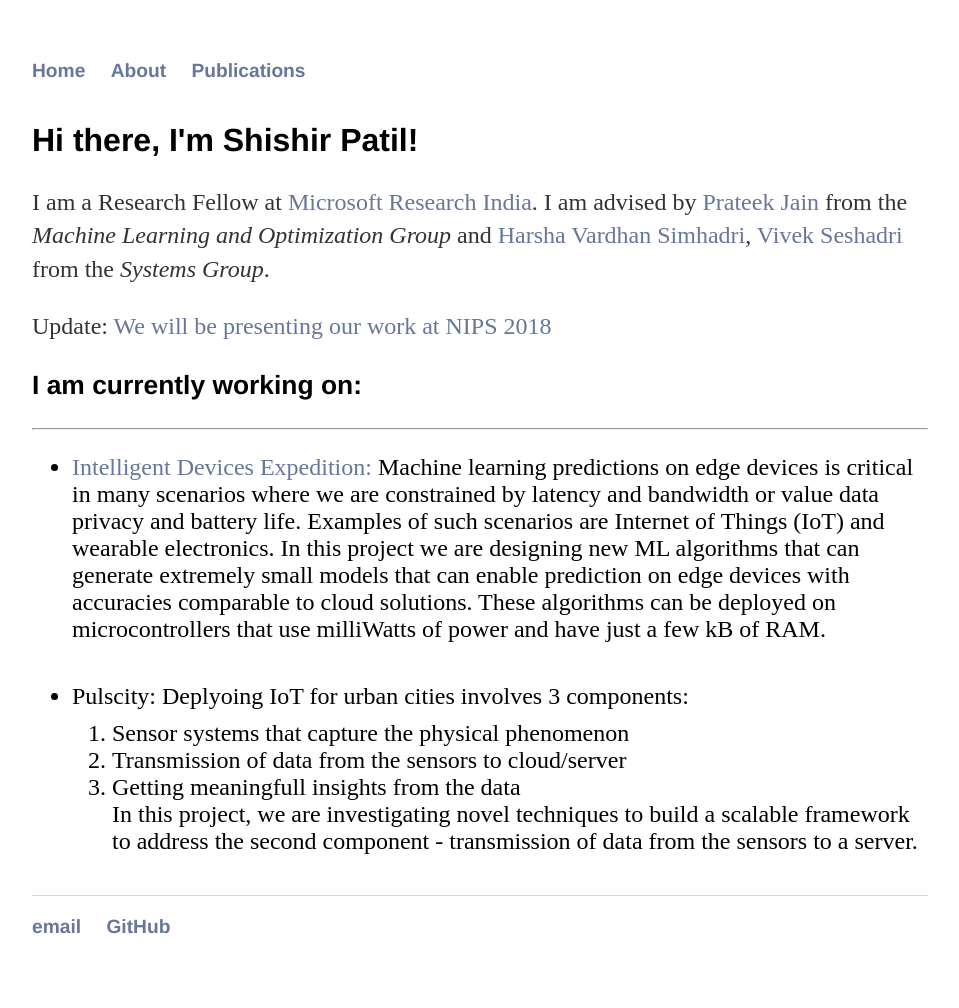
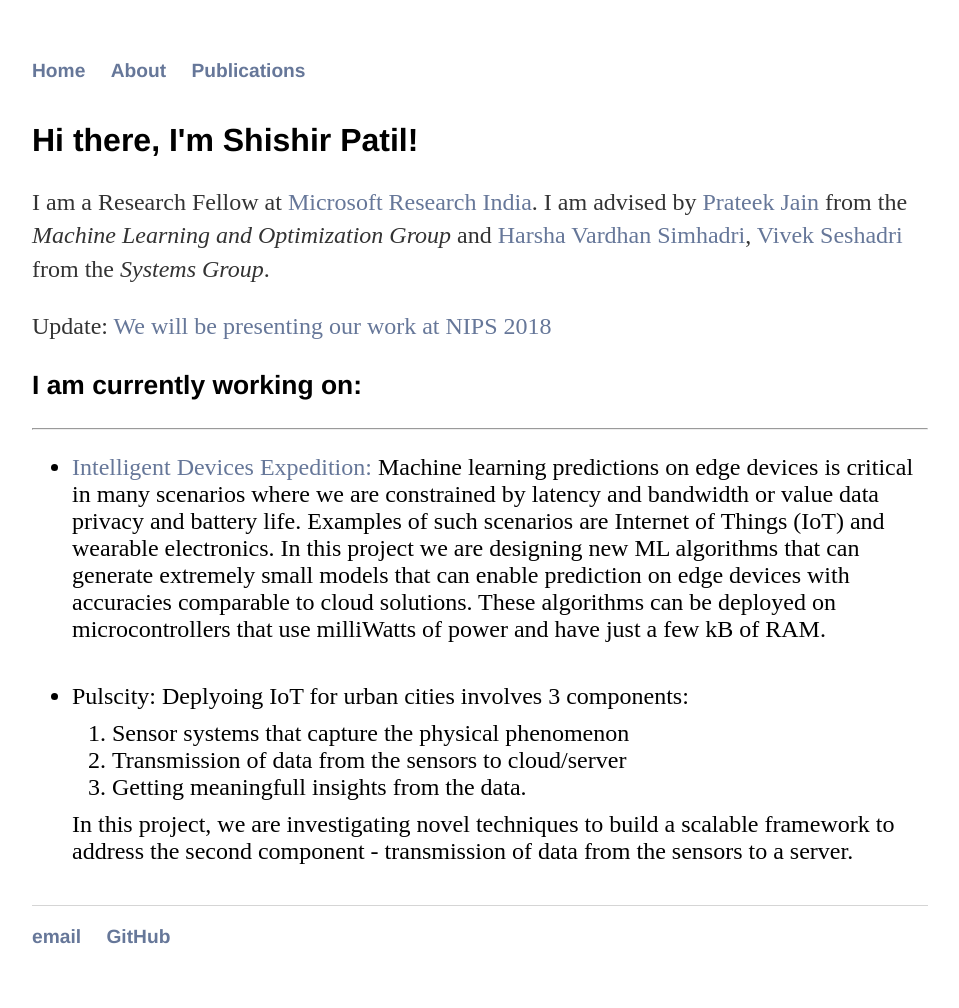
Before and after one commit to ShishirPatil/ShishirPatil.github.io, a Jekyll site: the page built from index.md, in a window 1280 px wide. Shown: the whole page, without its empty margins (160-1119 px from the left). Built offline with Jekyll 4.4.1, drawn with Linux system fonts in a browser that asks for light colours.

Commit message:
updates to css

```diff
--- a/css/main.css
+++ b/css/main.css
@@ -69,7 +69,7 @@
 }
 
 ol {
-    margin: 10px auto 40px;
+    margin: 10px auto 10px;
     font-size: 1em;
 }
 
--- a/index.md
+++ b/index.md
@@ -30,9 +30,9 @@
                             <ol>
                                 <li>Sensor systems that capture the physical phenomenon</li>
                                 <li>Transmission of data from the sensors to cloud/server</li>
-                                <li>Getting meaningfull insights from the data</li>
-                                In this project, we are investigating novel techniques to build a scalable framework to address the second component - transmission of data from the sensors to a server.
+                                <li>Getting meaningfull insights from the data.</li>
                             </ol>
+                            In this project, we are investigating novel techniques to build a scalable framework to address the second component - transmission of data from the sensors to a server.
                         </li>
                     </ul>
                 </p>
```
